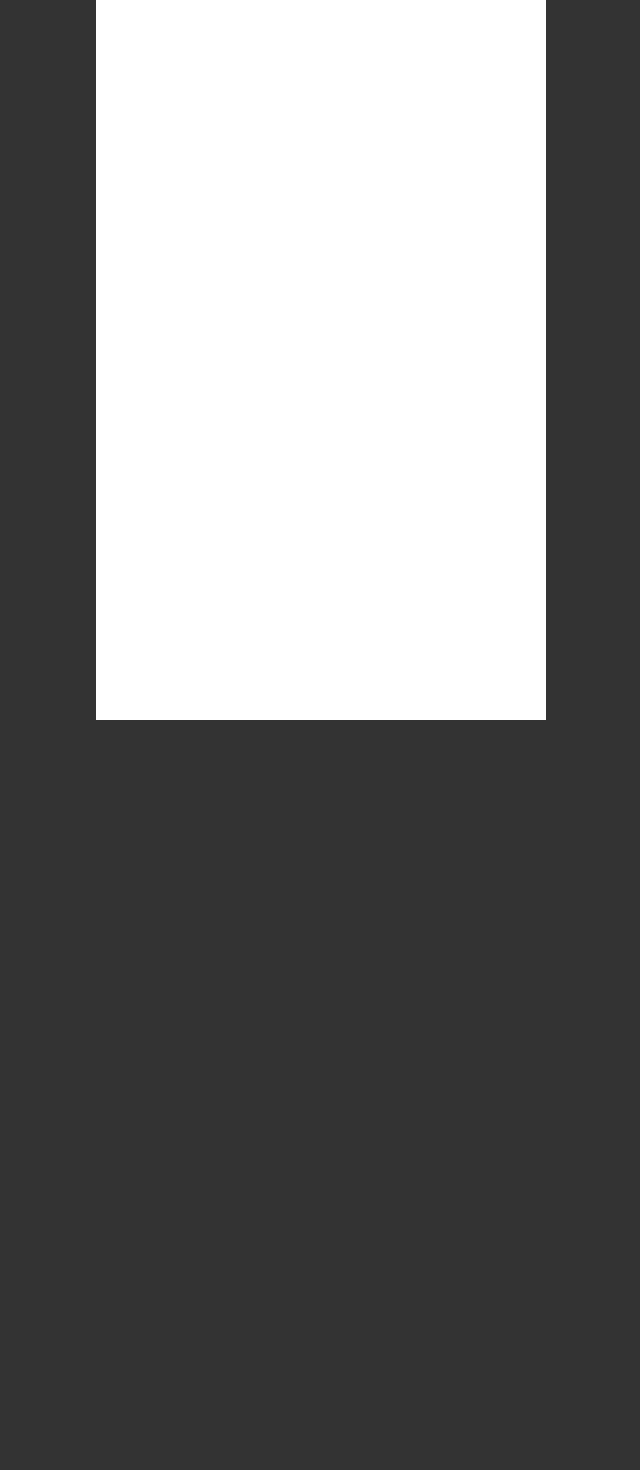
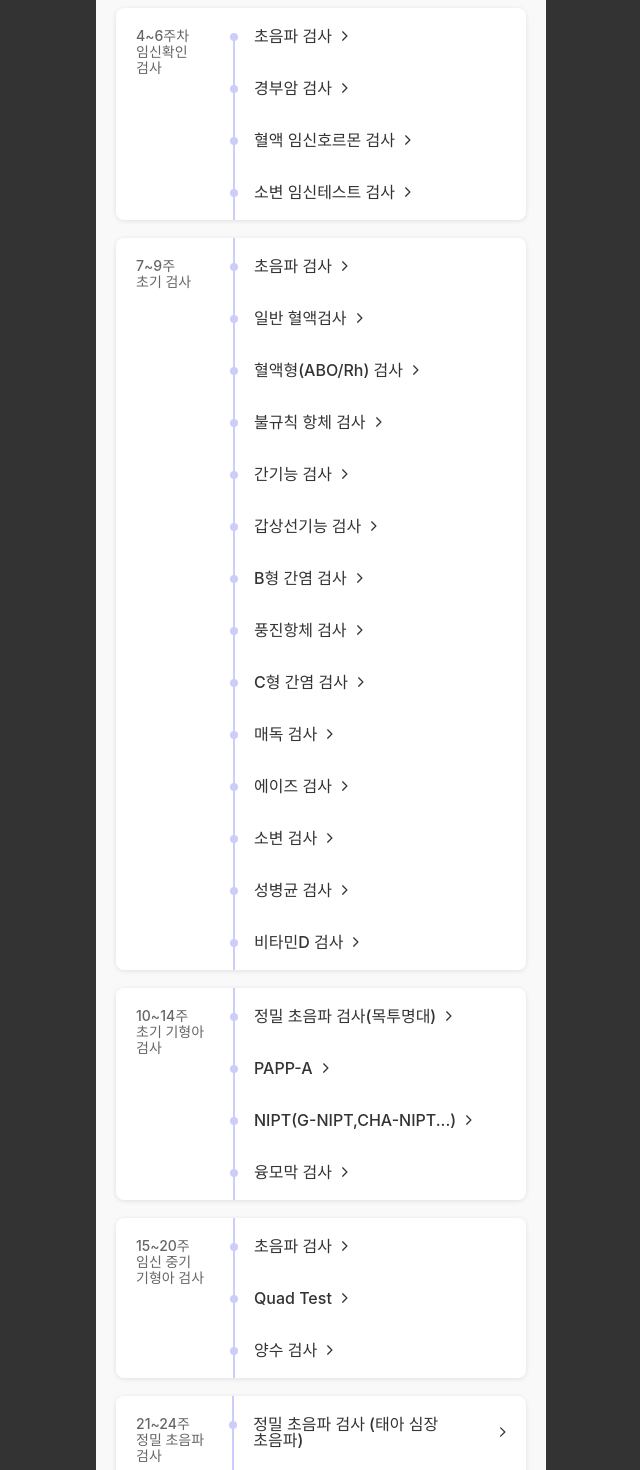
Before and after one commit to WomanTech2025-MoWo/MoWo_FE, a React (Create React App) app: page /guides in a window 1280 px wide. Shown: the part 80-1550 px from the top of the page, without its empty margins (319-959 px from the left). Before the commit the page ends 800 px from the top, so only its background shows below. Built offline with nearby package versions, Linux system fonts and the light colour scheme; a web font is replaced by a local one.

Commit message:
✨[Feat] 주차별 가이드 페이지 UI 구현 및 IconArrowRight 컴포넌트, 주차별 가이드 데이터 추가

```diff
--- /dev/null
+++ b/src/components/icons/common/IconArrowRight.tsx
@@ -0,0 +1,13 @@
+import React from 'react';
+import { IconSvgProps } from '../../../types/common';
+import { ReactComponent as SvgIconArrowRight } from '../../../assets/common/icon-arrow-right-dark.svg';
+
+const IconArrowRight = ({ width = '6px', height = '10px', viewBox = '0 0 6 10' }: IconSvgProps) => {
+  return (
+    <>
+      <SvgIconArrowRight width={width} height={height} viewBox={viewBox} />
+    </>
+  );
+};
+
+export default IconArrowRight;
--- a/src/pages/guides/GuidesPage.tsx
+++ b/src/pages/guides/GuidesPage.tsx
@@ -1,7 +1,126 @@
 import React from 'react';
+import { Link } from 'react-router-dom';
+import styled from 'styled-components';
+import HeaderWithBack from '../../layouts/HeaderWithBack';
+import InnerLayout from '../../layouts/InnerLayout';
+import IconArrowRight from '../../components/icons/common/IconArrowRight';
+import { weekGuideData } from './data/weekGuideData';
+
+const GuideWrap = styled.div`
+  background-color: var(--color-basic-bg);
+`;
+
+const GuideWrapper = styled.div`
+  display: flex;
+  flex-direction: column;
+  gap: 18px;
+`;
+
+const PeriodBox = styled.div`
+  display: flex;
+  gap: 0 14px;
+  background-color: var(--color-basic-white);
+  border-radius: var(--size-border-radius-md);
+  box-shadow: var(--box-shadow-default);
+  padding: var(--size-layout-padding);
+  word-break: keep-all;
+  overflow-wrap: break-word;
+  white-space: normal;
+  transition: var(--transition);
+
+  &:hover {
+    background-color: var(--color-secondary-300);
+
+    ::before {
+      background-color: var(--color-secondary-primary);
+    }
+  }
+
+  &:first-child > ul::before {
+    top: 8px;
+    height: calc(100% + 20px - 8px);
+  }
+`;
+
+const TitleWrapper = styled.div`
+  width: 80px;
+  font-size: var(--font-size-sm);
+  font-weight: var(--font-weight-medium);
+  line-height: var(--line-height-xs);
+  color: var(--color-gray-600);
+`;
+
+const TestList = styled.ul`
+  display: flex;
+  flex-direction: column;
+  gap: 36px;
+  position: relative;
+
+  &::before {
+    content: '';
+    position: absolute;
+    top: -20px;
+    left: 3px;
+    width: 2px;
+    height: calc(100% + 40px);
+    background-color: var(--color-secondary-200);
+    transition: var(--transition);
+  }
+`;
+
+const TestItem = styled.li`
+  position: relative;
+  padding-left: 24px;
+
+  &::before {
+    content: '';
+    position: absolute;
+    top: 5px;
+    left: 0px;
+    width: 8px;
+    height: 8px;
+    background-color: var(--color-secondary-200);
+    border-radius: 50%;
+    transition: var(--transition);
+  }
+
+  a {
+    display: flex;
+    flex-direction: row;
+    align-items: center;
+    font-weight: var(--font-weight-medium);
+    gap: 10px;
+  }
+`;
 
 const GuidesPage = () => {
-  return <></>;
+  return (
+    <GuideWrap>
+      <HeaderWithBack>주차별 가이드</HeaderWithBack>
+      <InnerLayout>
+        <GuideWrapper>
+          {weekGuideData.map((week, index) => (
+            <PeriodBox key={index}>
+              <TitleWrapper>
+                <h3>{week.period}</h3>
+                <p>{week.category}</p>
+              </TitleWrapper>
+              <TestList>
+                {week.tests.map((test, i) => (
+                  <TestItem key={i}>
+                    <Link to={`/guides/${test}`}>
+                      {test}
+                      <IconArrowRight />
+                    </Link>
+                  </TestItem>
+                ))}
+              </TestList>
+            </PeriodBox>
+          ))}
+        </GuideWrapper>
+      </InnerLayout>
+    </GuideWrap>
+  );
 };
 
 export default GuidesPage;
--- /dev/null
+++ b/src/pages/guides/data/weekGuideData.ts
@@ -0,0 +1,73 @@
+export const weekGuideData = [
+  {
+    period: '4~6주차',
+    category: '임신확인 검사',
+    tests: ['초음파 검사', '경부암 검사', '혈액 임신호르몬 검사', '소변 임신테스트 검사'],
+  },
+  {
+    period: '7~9주',
+    category: '초기 검사',
+    tests: [
+      '초음파 검사',
+      '일반 혈액검사',
+      '혈액형(ABO/Rh) 검사',
+      '불규칙 항체 검사',
+      '간기능 검사',
+      '갑상선기능 검사',
+      'B형 간염 검사',
+      '풍진항체 검사',
+      'C형 간염 검사',
+      '매독 검사',
+      '에이즈 검사',
+      '소변 검사',
+      '성병균 검사',
+      '비타민D 검사',
+    ],
+  },
+  {
+    period: '10~14주',
+    category: '초기 기형아 검사',
+    tests: ['정밀 초음파 검사(목투명대)', 'PAPP-A', 'NIPT(G-NIPT,CHA-NIPT...)', '융모막 검사'],
+  },
+  {
+    period: '15~20주',
+    category: '임신 중기 기형아 검사',
+    tests: ['초음파 검사', 'Quad Test', '양수 검사'],
+  },
+  {
+    period: '21~24주',
+    category: '정밀 초음파 검사',
+    tests: ['정밀 초음파 검사 (태아 심장 초음파)'],
+  },
+  {
+    period: '24~28주',
+    category: '임신성 당뇨 검사',
+    tests: ['초음파 검사', '3D(입체) 초음파 검사', '50gm OGTT', '빈혈 검사', '소변 검사'],
+  },
+  {
+    period: '30~34주',
+    category: '정기 검진',
+    tests: ['초음파 검사'],
+  },
+  {
+    period: '35~36주',
+    category: '출산 전 산모 종합검사',
+    tests: [
+      '일반 혈액검사',
+      '간기능 검사',
+      '전해질 검사',
+      '매독 검사',
+      '소변 검사',
+      '심전도 검사',
+      '흉부 X선 검사',
+      '혈액 응고 검사',
+      '성병균 검사',
+      'GBS 배양 검사',
+    ],
+  },
+  {
+    period: '36~40주',
+    category: '분만 준비 및 태동 검사',
+    tests: ['초음파 검사', '태동 검사(NST)'],
+  },
+];
```
Also changed, not shown: src/assets/common/icon-arrow-right-dark.svg (added).
